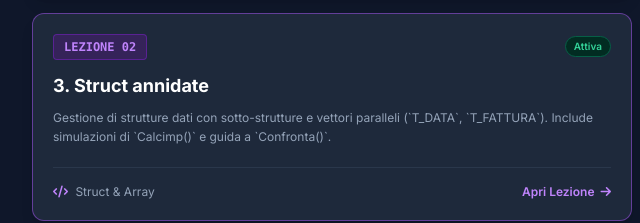
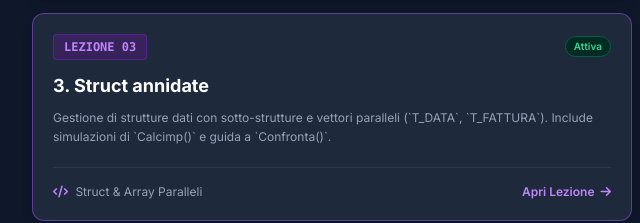
Before and after one commit to mercyclem/DidApp-structarray, a plain HTML site: page index.html in a window 1280 px wide. Shown: the part 587-810 px from the top of the page, 0-640 px from the left. Drawn offline with nearby package versions, Linux system fonts and the light colour scheme.

Commit message:
Update index.html

```diff
--- a/index.html
+++ b/index.html
@@ -129,7 +129,7 @@
                 <div class="bg-slate-800 hover:bg-slate-750 border border-purple-500/50 hover:border-purple-400 rounded-xl p-5 shadow-lg transition-all duration-200 flex flex-col justify-between group">
                     <div>
                         <div class="flex items-center justify-between mb-3">
-                            <span class="text-xs font-mono font-bold text-purple-400 bg-purple-900/40 px-2.5 py-1 rounded border border-purple-700/50">LEZIONE 02</span>
+                            <span class="text-xs font-mono font-bold text-purple-400 bg-purple-900/40 px-2.5 py-1 rounded border border-purple-700/50">LEZIONE 03</span>
                             <span class="text-[10px] bg-emerald-950 text-emerald-400 border border-emerald-800 px-2 py-0.5 rounded-full font-semibold">Attiva</span>
                         </div>
                         <h4 class="text-lg font-bold text-white group-hover:text-purple-300 transition-colors">
@@ -140,7 +140,7 @@
                         </p>
                     </div>
                     <div class="mt-5 pt-4 border-t border-slate-700/60 flex items-center justify-between">
-                        <span class="text-xs text-slate-400"><i class="fa-solid fa-code text-purple-400 mr-1"></i> Struct & Array</span>
+                        <span class="text-xs text-slate-400"><i class="fa-solid fa-code text-purple-400 mr-1"></i> Struct & Array Paralleli</span>
                         <a href="nestedstruct.html" onclick="event.preventDefault(); openLesson1();" class="inline-flex items-center text-xs font-semibold text-purple-400 hover:text-purple-300">
                             Apri Lezione <i class="fa-solid fa-arrow-right ml-1.5 transition-transform group-hover:translate-x-1"></i>
                         </a>
```
